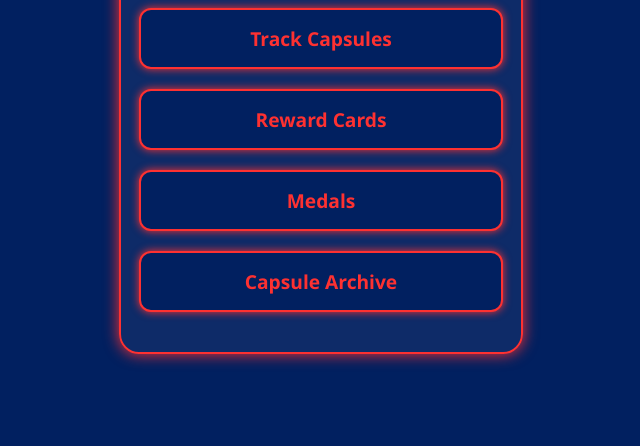
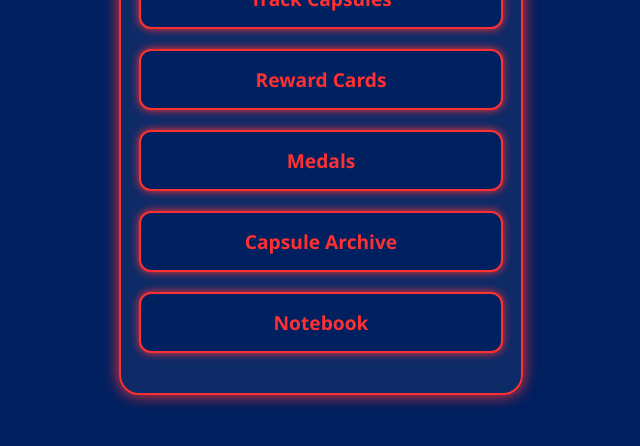
Before and after one commit to lesehawio/LC, a plain HTML site: page index.html in a window 1280 px wide. Shown: the part 344-790 px from the top of the page, without its empty margins (319-959 px from the left). Drawn offline with Linux system fonts and the light colour scheme.

Commit message:
Update index.html

```diff
--- a/index.html
+++ b/index.html
@@ -88,6 +88,8 @@
     <a href="https://lesehawio.github.io/LC3/" target="_blank" rel="noopener noreferrer">Reward Cards</a>
     <a href="https://lesehawio.github.io/LC4/" target="_blank" rel="noopener noreferrer">Medals</a>
     <a href="https://docs.google.com/spreadsheets/d/1FffFfF9GrsJ7nnaPHr6-UDUZgTpbu2vLCbMv5LrMYdQ/edit?usp=sharing" target="_blank" rel="noopener noreferrer">Capsule Archive</a>
+    <!-- گزینه جدید یادداشت -->
+    <a href="https://lesehawio.github.io/LC5/" target="_blank" rel="noopener noreferrer">Notebook</a>
   </nav>
 </body>
 </html>
```
